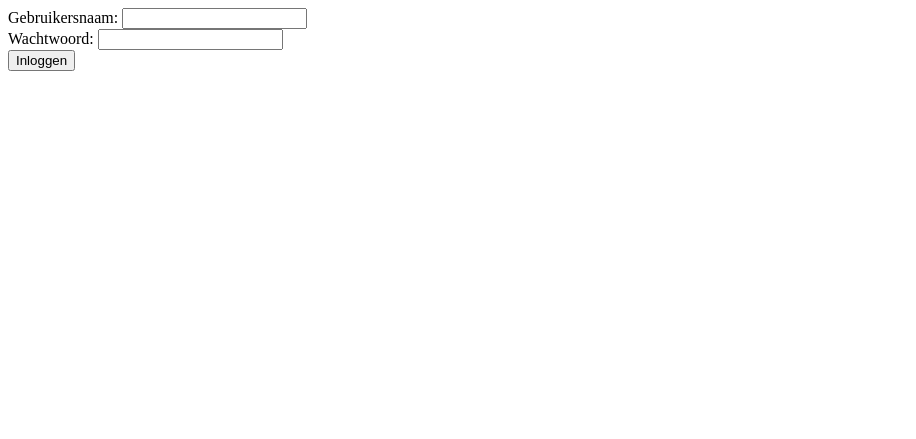
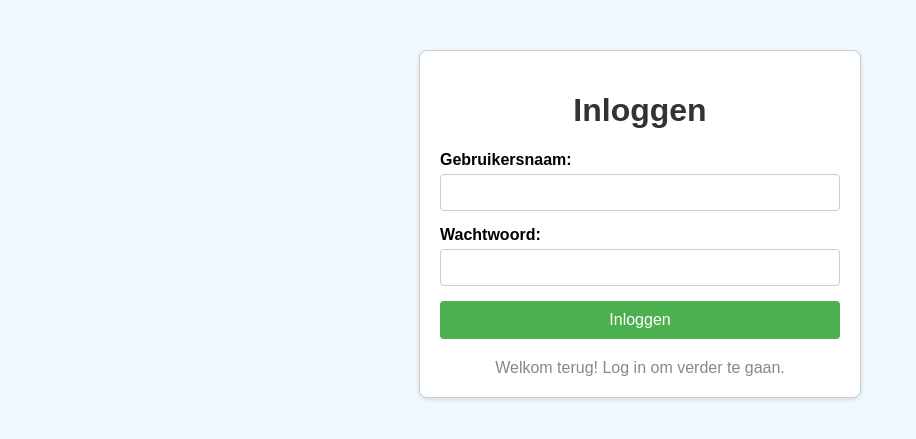
Before and after one commit to WingLai852/Tweede_zitijd, a PHP site: page /login.php in a window 1280 px wide. Shown: the top 439 px of the page, without its empty margins (0-916 px from the left). Run offline with PHP 8.4, Linux system fonts and the light colour scheme.

```diff
--- a/login.php
+++ b/login.php
@@ -1,15 +1,15 @@
 <?php
-require_once __DIR__.'/classes/user.php';
+require_once __DIR__ . '/classes/User.php';
 
-if($_SERVER['REQUEST_METHOD'] == 'POST'){
+if ($_SERVER["REQUEST_METHOD"] == "POST") {
     $username = $_POST['username'];
     $password = $_POST['password'];
 
     $user = new User();
-    if ($user->login($username, $password)){
-        echo 'Gebruiker ingelogd';
+    if ($user->login($username, $password)) {
+        echo "Inloggen succesvol";
     } else {
-        echo 'ongeldige gebruikersnaam of wachtwoord';
+        echo "Ongeldige gebruikersnaam of wachtwoord";
     }
 }
 ?>
@@ -18,8 +18,64 @@ if($_SERVER['REQUEST_METHOD'] == 'POST'){
 <html>
 <head>
     <title>Inloggen</title>
+    <style>
+        body {
+            font-family: 'Arial', sans-serif;
+            background-color: #f0f8ff;
+            margin: 0;
+            padding: 0;
+        }
+        .container {
+            width: 100%;
+            max-width: 400px;
+            margin: 50px auto;
+            padding: 20px;
+            background-color: #fff;
+            border: 1px solid #ccc;
+            border-radius: 8px;
+            box-shadow: 0 2px 4px rgba(0,0,0,0.1);
+        }
+        h1 {
+            text-align: center;
+            color: #333;
+        }
+        label {
+            font-weight: bold;
+            margin-bottom: 5px;
+            display: block;
+        }
+        input[type="text"],
+        input[type="password"] {
+            width: 100%;
+            padding: 10px;
+            margin-bottom: 15px;
+            border: 1px solid #ccc;
+            border-radius: 4px;
+            box-sizing: border-box;
+        }
+        button {
+            width: 100%;
+            padding: 10px;
+            background-color: #4CAF50;
+            color: white;
+            border: none;
+            border-radius: 4px;
+            cursor: pointer;
+            font-size: 16px;
+        }
+        button:hover {
+            background-color: #45a049;
+        }
+        .note {
+            text-align: center;
+            color: #888;
+            margin-top: 20px;
+        }
+    </style>
 </head>
 <body>
+    <div class="container">
+        <h1>Inloggen</h1>
         <form action="login.php" method="post">
             <div>
                 <label for="username">Gebruikersnaam:</label>
@@ -31,5 +87,7 @@ if($_SERVER['REQUEST_METHOD'] == 'POST'){
             </div>
             <button type="submit">Inloggen</button>
         </form>
+        <div class="note">Welkom terug! Log in om verder te gaan.</div>
+    </div>
 </body>
 </html>
```
Also changed, not shown: classes/list.php (added, +73 -0 lines), register.php (+59 -1 lines), add_list.php (added), 1 other file. Lines whose indentation alone changed are shown as unchanged.
